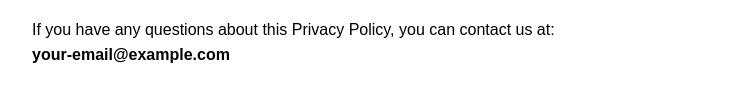
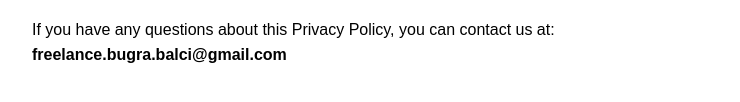
Before and after one commit to bugraBalci53/privacy-policy, a plain HTML site: page index.html in a window 1280 px wide. Shown: the part 666-768 px from the top of the page, without its empty margins (258-998 px from the left). Drawn offline with Linux system fonts and the light colour scheme.

Commit message:
Update index.html

```diff
--- a/index.html
+++ b/index.html
@@ -26,7 +26,7 @@ No information is transmitted to our servers or to third parties.</p>
 
 <h2>Contact</h2>
 <p>If you have any questions about this Privacy Policy, you can contact us at:<br>
-<strong>your-email@example.com</strong></p>
+<strong>freelance.bugra.balci@gmail.com</strong></p>
 
 </body>
 </html>
```
